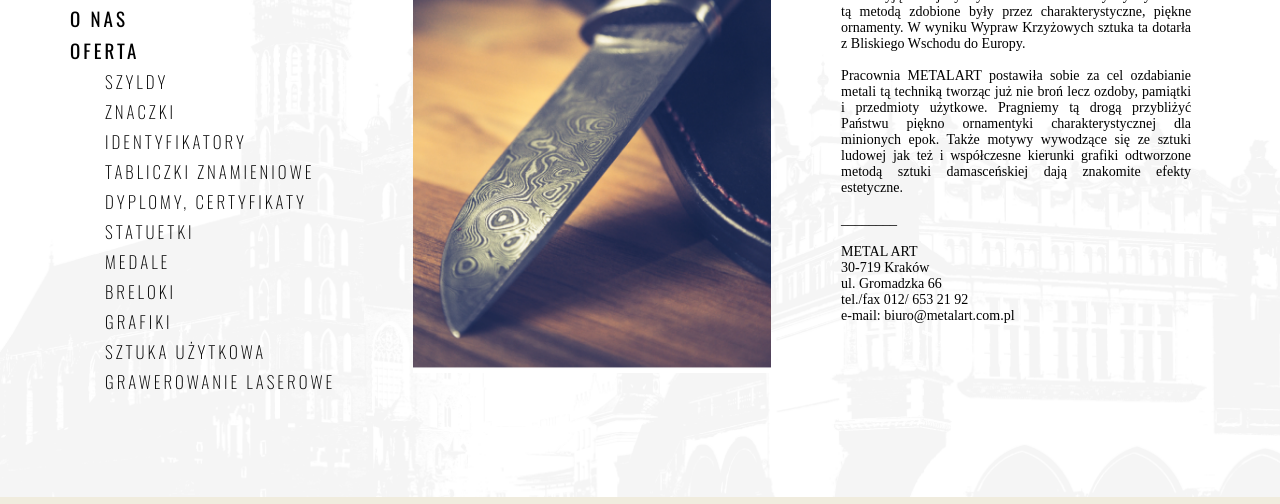
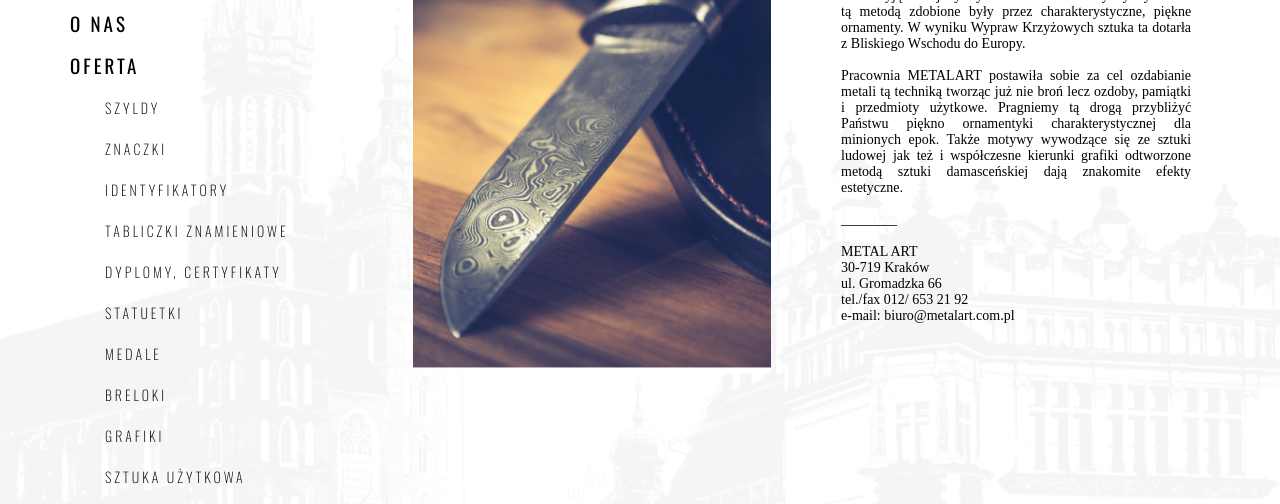
Before and after one commit to Glodny03/Glodny03.github.io, a plain HTML site: page index.html in a window 1280 px wide. Shown: the part 217-721 px from the top of the page. Drawn offline with nearby package versions, Linux system fonts and the light colour scheme; a web font is replaced by a local one.

Commit message:
font-size change and line-height

```diff
--- a/style/style.css
+++ b/style/style.css
@@ -328,7 +328,7 @@ nav {
     font-weight: 300;
     color: #000;
     text-decoration: none;
-    line-height: 30px;
+    line-height: 40px;
 }
 
 nav ul {
@@ -341,7 +341,7 @@ nav ul li a {
     color: #000;
     text-decoration: none;
     text-transform: uppercase;
-    font-size: 17px;
+    font-size: 14px;
     letter-spacing: 3px;
     transition: .8s;
     margin-left: 75px;
```
